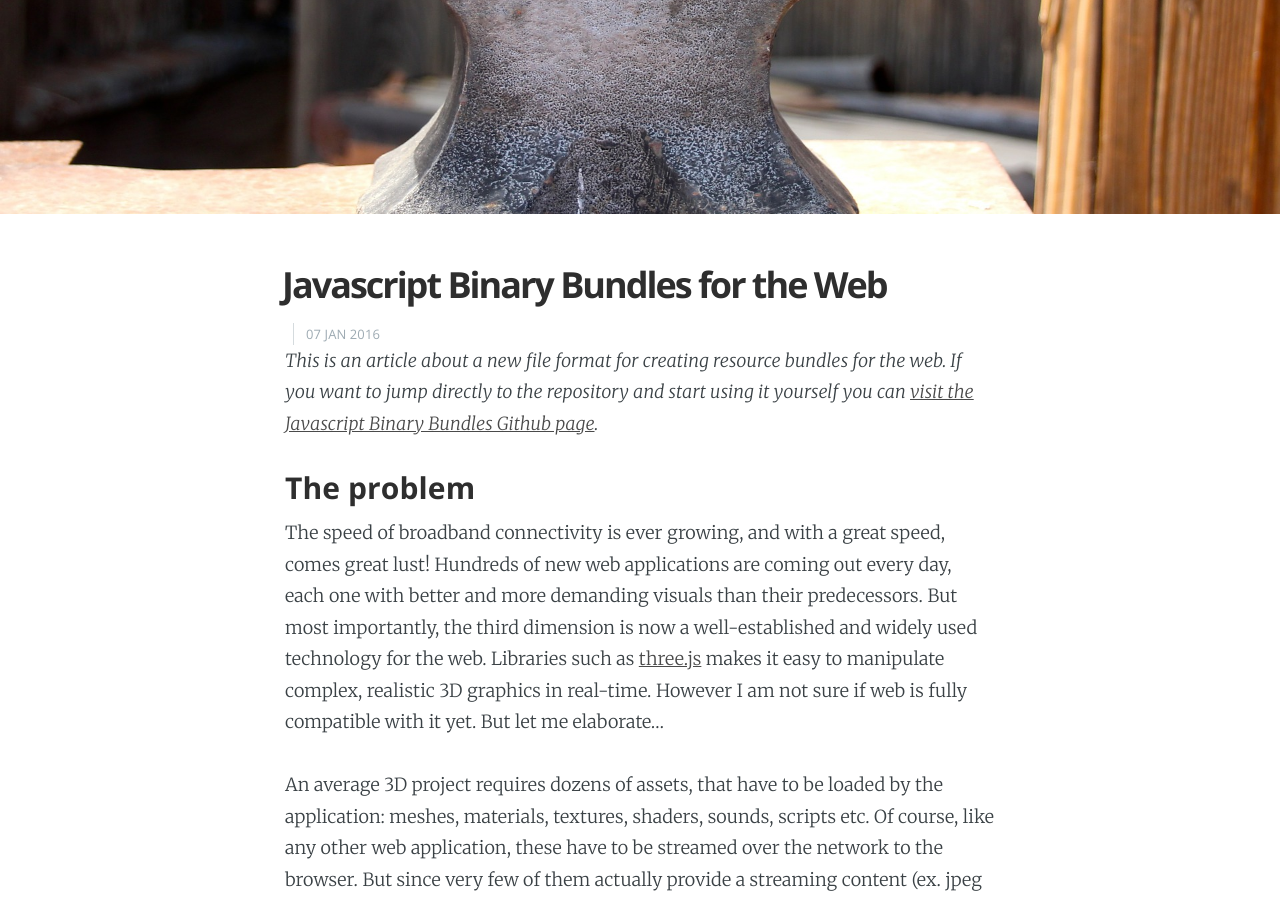
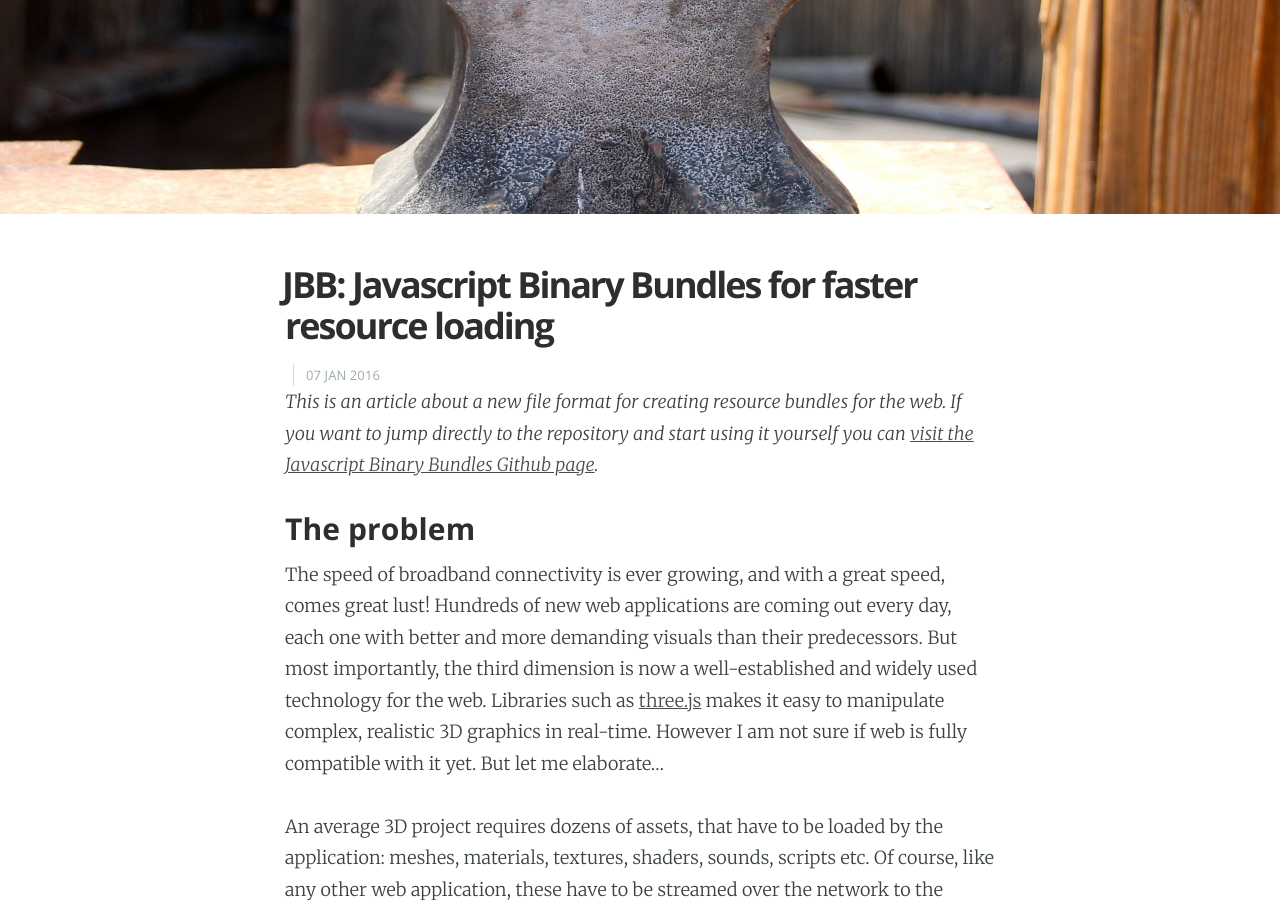
Before and after one commit to wavesoft/wavesoft.github.io, a Jekyll site: the page built from _posts/2016-01-07-javascript-binary-bundles.md, in a window 1280 px wide and 900 px high, scrolled down 371 px. Built offline with Jekyll 4.4.1, drawn with Linux system fonts in a browser that asks for light colours; nearby versions of some CDN libraries; Markdown is read by kramdown in place of the engine named in the settings; comment, search, counter and statistics services are not loaded.

Commit message:
Changing JBB title

```diff
--- a/_posts/2016-01-07-javascript-binary-bundles.md
+++ b/_posts/2016-01-07-javascript-binary-bundles.md
@@ -4,7 +4,7 @@ cover: false
 subclass: 'post tag-speeches'
 navigation: True
 disqus: True
-title:  "Javascript Binary Bundles for the Web"
+title:  "JBB: Javascript Binary Bundles for faster resource loading"
 date:   2016-01-07 21:11:29 +0100
 categories: javascript three.js 3d
 logo: 'assets/images/wavesoft.png'
```
